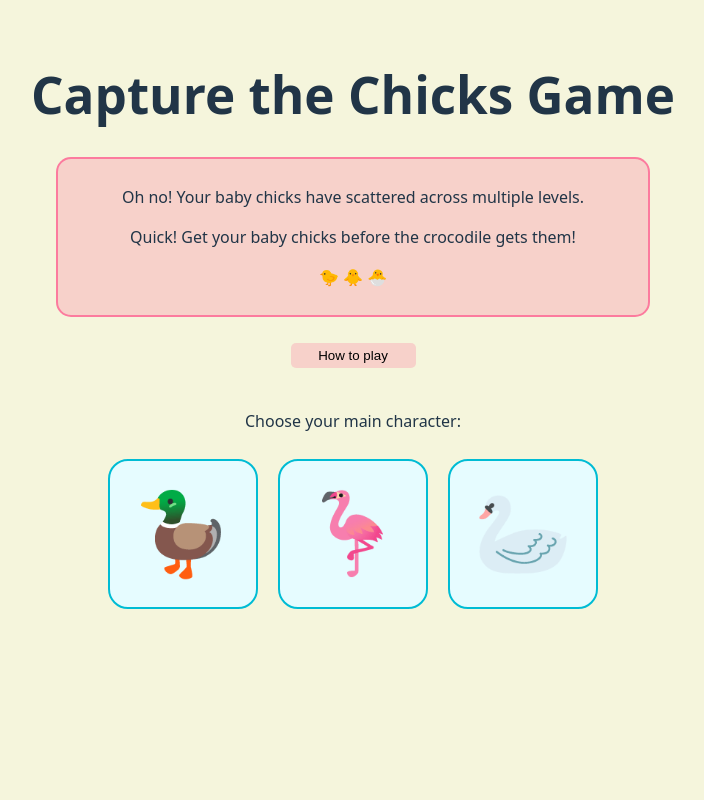
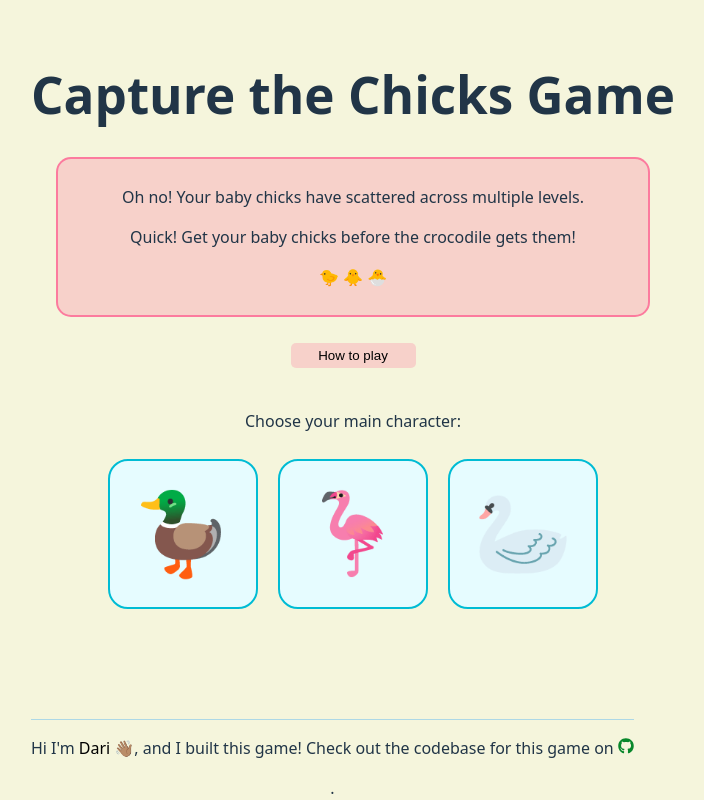
Before and after one commit to darithedev/techtonica-assignments, a React (Vite) app in the folder react-game/cozy-game/: page / in a window 1280 px wide. Shown: the whole page, without its empty margins (287-991 px from the left). Built offline with nearby package versions, Linux system fonts and the light colour scheme.

Commit message:
Add footer with intro and links to personal GitHub and codebase repo

```diff
--- a/react-game/cozy-game/src/App.css
+++ b/react-game/cozy-game/src/App.css
@@ -116,3 +116,20 @@ button.character-selection-button {
   transform: scale(1.05);
   box-shadow: 0 0 20px rgba(0, 255, 255, 0.5);
 }
+
+.footer {
+  position: fixed;
+  bottom: 0;
+  border-top: 1px solid lightblue;
+}
+
+.footer a {
+  color: black;
+}
+.footer a#github-green {
+  color: #08872B;
+}
+
+.footer a:hover {
+  text-decoration: underline;
+}
--- a/react-game/cozy-game/src/App.jsx
+++ b/react-game/cozy-game/src/App.jsx
@@ -69,6 +69,12 @@ function App() {
           <button className='end-game-button' onClick={() => seAcabo()}>End Game</button>
         </>
       )}
+      <footer className="footer">
+        <p>
+          Hi I'm <a href="https://github.com/darithedev">Dari</a> 👋🏽,
+          and I built this game! Check out the codebase for this game on <a id="github-green" href="https://github.com/darithedev/techtonica-assignments/tree/main/react-game/cozy-game"><FaGithub /></a></p>.
+
+      </footer>
     </>
   )
 }
```
